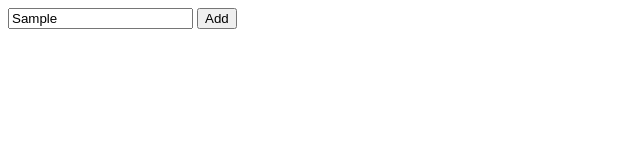
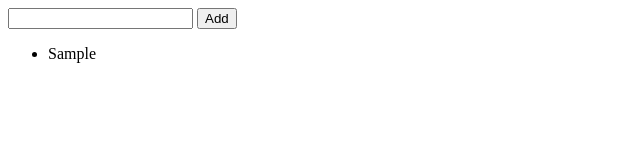
Before and after one commit to EnisMollaahmed/WEB-DEV2025, a plain HTML site: page index.html in a window 1280 px wide. Both pictures are taken after typing "Sample" into the empty fields and a click on the button "Add". Shown: the whole page, without its empty margins (0-640 px from the left). Drawn offline with Linux system fonts and the light colour scheme.

Commit message:
corrected version

```diff
--- a/index.html
+++ b/index.html
@@ -4,6 +4,7 @@
     <meta charset="UTF-8">
     <meta name="viewport" content="width=device-width, initial-scale=1.0">
     <title>Document</title>
+    <script src="./index.js" defer></script>
 </head>
 <body>
     <main>
--- a/index.js
+++ b/index.js
@@ -2,8 +2,10 @@
 const buttn = document.querySelector(".add-button");
 const uList = document.querySelector(".ulist");
 
-buttn.addEventListener("click", ()=>{
+buttn.addEventListener("click", (e)=>{
     const lItem = document.createElement("li");
+    console.log(inputField.value);
     lItem.textContent = inputField.value;
     uList.appendChild(lItem);
+    inputField.value = "";
 });
```
